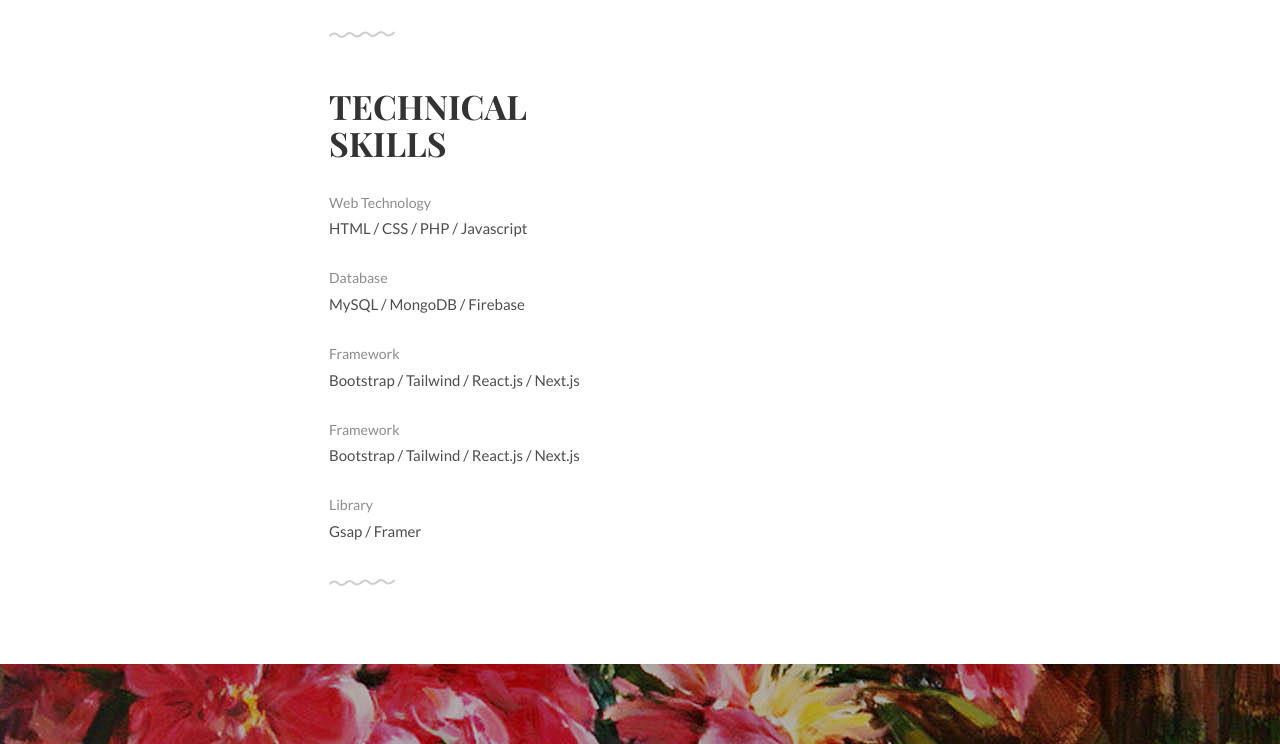
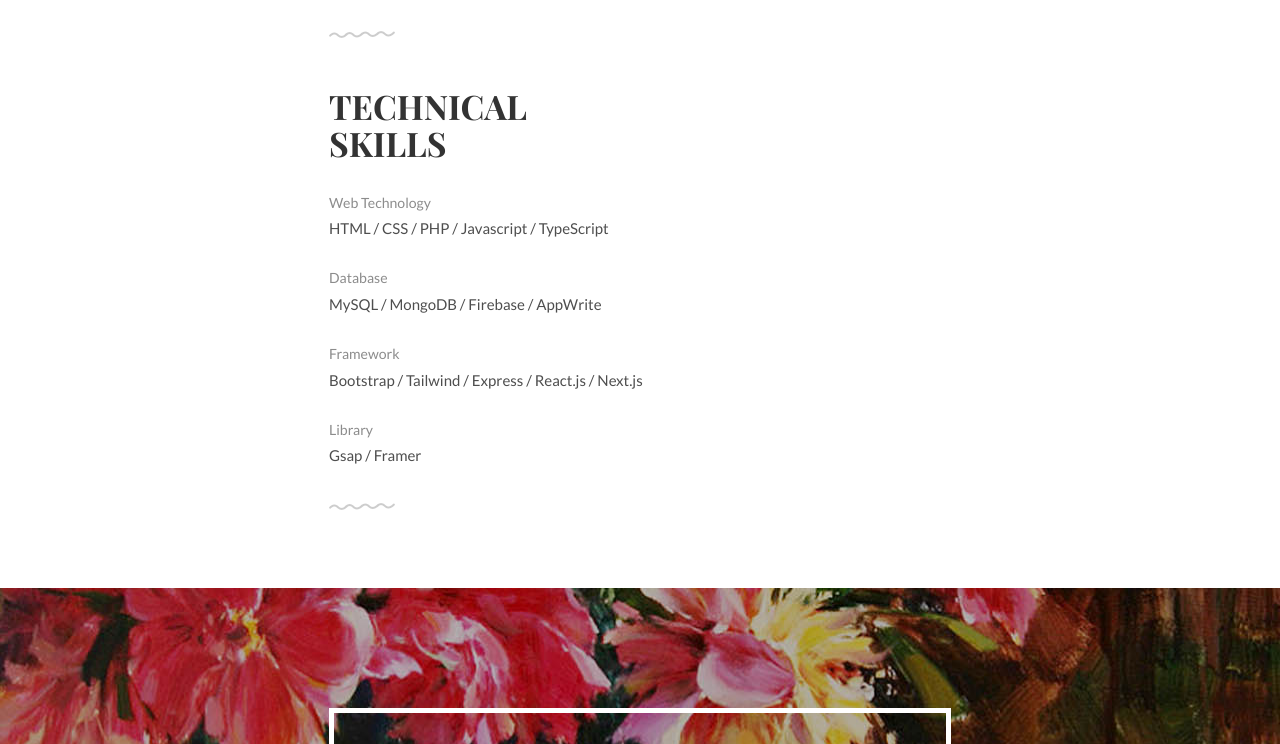
Before and after one commit to AjayRajNegi/Resume, a plain HTML site: page index.html in a window 1280 px wide. Shown: the part 710-1454 px from the top of the page. Drawn offline with Linux system fonts and the light colour scheme.

Commit message:
Update index.html

```diff
--- a/index.html
+++ b/index.html
@@ -84,25 +84,22 @@
     </div>
 
     <!-- Technical Skills -->
-  <div class="skills section second" id="skills">
+    <div class="skills section second" id="skills">
       <div class="container">
         <h1>Technical<br />Skills</h1>
         <ul class="skill-list list-flat">
           <li>Web Technology</li>
-          <li>HTML / CSS / PHP / Javascript</li>
+          <li>HTML / CSS / PHP / Javascript / TypeScript</li>
         </ul>
         <ul class="skill-list list-flat">
           <li>Database</li>
-          <li>MySQL / MongoDB / Firebase</li>
+          <li>MySQL / MongoDB / Firebase / AppWrite</li>
         </ul>
         <ul class="skill-list list-flat">
           <li>Framework</li>
-          <li>Bootstrap / Tailwind / React.js / Next.js</li>
+          <li>Bootstrap / Tailwind / Express / React.js / Next.js</li>
         </ul>
-        <ul class="skill-list list-flat">
-          <li>Framework</li>
-          <li>Bootstrap / Tailwind / React.js / Next.js</li>
-        </ul>
+
         <ul class="skill-list list-flat">
           <li>Library</li>
           <li>Gsap / Framer</li>
```
